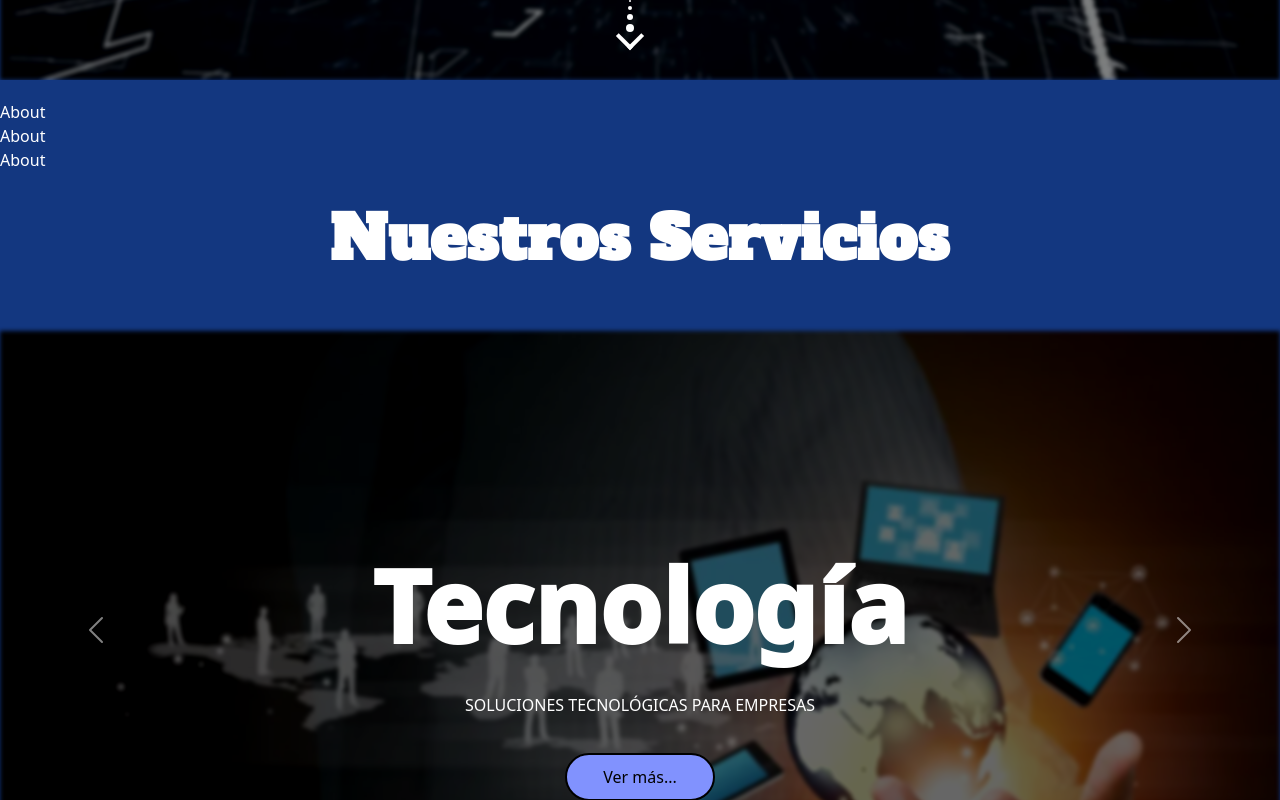
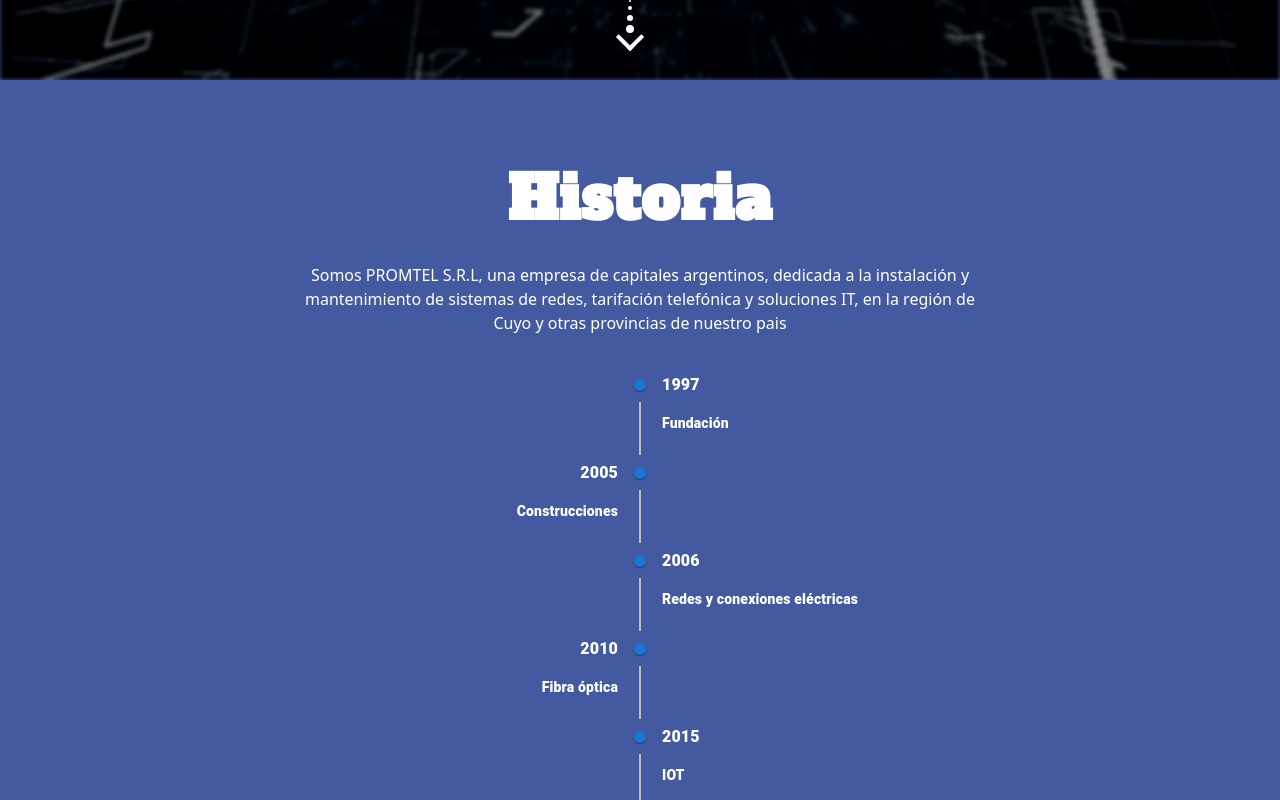
Before and after one commit to BraianVargas/promtel, a React (Create React App) app: page / in a window 1280 px wide. Shown: the part 720-1520 px from the top of the page. Built offline with nearby package versions, Linux system fonts and the light colour scheme.

Commit message:
[ADD] Timeline and carouselContent

```diff
--- a/package.json
+++ b/package.json
@@ -3,10 +3,14 @@
   "version": "0.1.0",
   "private": true,
   "dependencies": {
+    "@emotion/react": "^11.11.1",
+    "@emotion/styled": "^11.11.0",
+    "@mui/lab": "^5.0.0-alpha.75",
+    "@mui/material": "^5.14.2",
     "@testing-library/jest-dom": "^5.16.5",
     "@testing-library/react": "^13.4.0",
     "@testing-library/user-event": "^13.5.0",
-    "bootstrap": "^5.3.0",
+    "bootstrap": "^5.3.1",
     "bootstrap-icons": "^1.10.5",
     "react": "^18.2.0",
     "react-dom": "^18.2.0",
--- a/src/App.js
+++ b/src/App.js
@@ -9,14 +9,14 @@
 import Carousel from './components/carousel';
 import MainView from './components/mainView';
 import Clients from './components/clients';
-import About from './components/about';
+import Timeline from './components/timeline';
 
 export default function Root() {
   return (
     <>
       <Navbar/>
       <MainView/>
-      <About/>
+      <Timeline/>
       <Carousel/>
       <Clients/>
       <Footer/>
--- a/src/components/about.js
+++ b/src/components/about.js
@@ -1,34 +1,40 @@
 import React, { Component } from 'react'
 import "../css/about.css"
-import img1 from "../img/about/collage_1.jpg"
-import img2 from "../img/about/collage_2.jpg"
-import img3 from "../img/about/crecimiento.jpg"
+const timelineData = [
+  {
+    'year': 1,
+    'event' : "Fundacion"
+  },
+  {
+    'year': 1,
+    'event' : "img1"
+  },
+  {
+    'year': 1,
+    'event' : "img1"
+  },
+]
+  // title : "Nuestra Historia",
 
-const infoAbout = {
-  title : "Sobre Nosotros",
-  imageList : [
-    img1,
-    img2,
-    img3
-  ],
-  content1:"Lorem ipsum dolor sit amet, consectetur adipiscing elit, sed do eiusmod tempor incididunt ut labore et dolore magna aliqua. Ut enim ad minim veniam, quis nostrud exercitation ullamco laboris nisi ut aliquip ex ea commodo consequat. Duis aute irure dolor in reprehenderit in voluptate velit esse cillum dolore eu fugiat nulla pariatur. Excepteur sint occaecat cupidatat non proident, sunt in culpa qui officia deserunt mollit anim id est laborum.",
-
-
-}
+  // content1:"Somos PROMTEL SRL, una empresa líder con más de una década de experiencia en redes y telecomunicaciones, IoT y construcciones civiles. Nuestra misión es facilitar la conectividad y mejorar la calidad de vida a través de soluciones innovadoras. Con más de 20 clientes satisfechos en la provincia, nos enorgullecemos de ser su socio preferido en el despliegue de tecnologías avanzadas. Nuestros valores fundamentales de innovación, calidad, integridad, colaboración y responsabilidad social nos guían en cada proyecto que emprendemos. Únase a nuestra historia de éxito y construyamos un futuro más conectado juntos.",
+  // content2:"Nuestra mision es facilitar la conectividad y mejorar la calidad de vida a través de soluciones innovadoras en redes y telecomunicaciones, IoT y construcciones civiles. Creemos que una sociedad interconectada es esencial para el progreso y el desarrollo, y nos enorgullece contribuir a la creación de un mundo más conectado y tecnológicamente avanzado. Nuestra visión es ser reconocidos como el socio preferido en el mercado de las telecomunicaciones y la construcción, superando las expectativas de nuestros clientes en cada proyecto que emprendemos. Aspiramos a seguir siendo pioneros en la implementación de tecnologías de vanguardia, asegurando un impacto positivo y sostenible en las comunidades en las que operamos."
 
 export default class About extends Component {
   render() {
     return (
-     <div className='about-container'>
-      { infoAbout['imageList'].map((item) =>
-        <div>
-          About
-          {/* <img src={item} key={1}/> */}
-        </div>
-      )}
+      <div className='timeline-container'>
+        <h1 className='clients-title text-center'> Historia </h1>
 
-
-     </div>
+        <div className="timeline">
+        {timelineData.map((event, index) => (
+          <div className="timeline-item text-center" key={index}>
+            <div className="timeline-dot"></div>
+            <div className="timeline-year">{event.year}</div>
+            <div className="timeline-description">{event.description}</div>
+          </div>
+        ))}
+      </div>
+      </div>
     )
   }
 }
--- /dev/null
+++ b/src/components/carouselcontent.js
@@ -0,0 +1,16 @@
+import React, { Component } from 'react'
+
+export default class Carouselcontent extends Component {
+    render() {
+        return (
+            <>
+            <div>
+                <div>
+                    <section>
+                    </section>
+                </div>
+            </div>
+            </>
+        )
+    }
+}
--- a/src/components/mainView.js
+++ b/src/components/mainView.js
@@ -17,7 +17,7 @@
                     </div>
                     <div className='carousel-caption'>
                          <svg>
-                              <text x="50%" y="20%" cy="50" dy="35" text-anchor="middle" color='white'>
+                              <text x="50%" y="20%" cy="50" dy="35" textAnchor="middle" color='white'>
                                    PROMTEL S.R.L
                               </text>
                          </svg>
--- a/src/components/tecnologia.js
+++ b/src/components/tecnologia.js
@@ -1,16 +1,18 @@
 import React, { Component } from 'react'
 import Navbar from './navbar'
 import Footer from './footer'
-
+import Carouselcontent from './carouselcontent'
 
 export default class Tecnologia extends Component {
     render() {
         return (
-      <div id='tecnologiaContainer'>
+            <>
                 <Navbar/>
-               Tecnologia
+
+                <Carouselcontent/>
+
                 <Footer/>
-      </div>
+            </>
         )
     }
 }
--- /dev/null
+++ b/src/components/timeline.js
@@ -0,0 +1,83 @@
+import * as React from "react";
+import Timeline from "@mui/lab/Timeline";
+import TimelineItem from "@mui/lab/TimelineItem";
+import TimelineSeparator from "@mui/lab/TimelineSeparator";
+import TimelineConnector from "@mui/lab/TimelineConnector";
+import TimelineContent from "@mui/lab/TimelineContent";
+import TimelineDot from "@mui/lab/TimelineDot";
+import { Typography } from "@mui/material";
+
+
+import "../css/timeline.css"
+
+export default function AlternateTimeline() {
+  const mainInfo = {
+    first : "Somos PROMTEL S.R.L, una empresa de capitales argentinos, dedicada a la instalación y mantenimiento de sistemas de redes, tarifación telefónica y soluciones IT, en la región de Cuyo y otras provincias de nuestro pais",
+    second :"En más de 25 años de compromiso, apostamos al crecimiento de region, implementando tecnologias de punta y ofreciendo soluciones altamente efectivas en telcomunicación, redes y IOT."
+  }
+  const timelineData = [
+    {
+      year: 1997,
+      description: "Fundación"
+    },
+    {
+      year: 2005,
+      description: "Construcciones"
+    },
+    {
+      year: 2006,
+      description: "Redes y conexiones eléctricas"
+    },
+    {
+      year: 2010,
+      description: "Fibra óptica"
+    },
+    {
+      year: 2015,
+      description: "IOT"
+    },
+    {
+      year: 2019,
+      description: "Construcción Civil"
+    },
+    {
+      year: 2023,
+      description: "Continuamos avanzando..."
+    }
+  ];
+
+
+  return (
+
+    <div className="timeline-container">
+      <Timeline position="alternate">
+        <h1 className='clients-title text-center'> Historia </h1>
+        <p className="text-center main-info my-2">{mainInfo.first}</p>
+        <div className="my-4">
+          {timelineData.map((event, index) => (
+            <TimelineItem key={index}>
+              <TimelineSeparator>
+                <TimelineDot color="primary" />
+                {index < timelineData.length - 1 && <TimelineConnector />}
+                </TimelineSeparator>
+                <TimelineContent>
+                <Typography variant="body1">
+                  <p className="typography">
+                  {event.year}
+                  </p>
+                </Typography>
+                <Typography variant="body2">
+                  <p className="typography">
+                  {event.description}
+                  </p>
+                </Typography>
+            </TimelineContent>
+          </TimelineItem>
+
+          ))}
+        </div>
+      <p className="text-center main-info mb-5">{mainInfo.second}</p>
+    </Timeline>
+    </div>
+  );
+}
--- a/src/css/App.css
+++ b/src/css/App.css
@@ -29,5 +29,5 @@
 }
 
 body{
-  background-color: var(--color2);
+  background-color: var(--color3);
 }
--- a/src/css/about.css
+++ b/src/css/about.css
@@ -0,0 +1,66 @@
+.timeline-container{
+    margin-top: -120px;
+}
+
+.timeline {
+    display: flex;
+    flex-direction: column;
+    width: 400px;
+    margin: 0 auto;
+}
+
+.timeline-item {
+    display: flex;
+    align-items: center;
+    margin: 20px 0;
+}
+
+.timeline-dot {
+    width: 20px;
+    height: 20px;
+    background-color: #075ab3;
+    border-radius: 50%;
+    position: relative;
+}
+
+.timeline-dot::before {
+    content: '';
+    width: 10px;
+    height: 10px;
+    background-color: white;
+    border-radius: 50%;
+    position: absolute;
+    top: 50%;
+    left: 50%;
+    transform: translate(-50%, -50%);
+}
+
+.timeline-year,
+.timeline-description {
+    margin: 0 10px;
+}
+
+.timeline-year {
+    font-size: 1.2rem;
+    font-weight: 1200;
+}
+
+.timeline-description {
+    flex-grow: 1;
+}
+
+.timeline-item:nth-child(odd) .timeline-dot {
+    order: 1;
+}
+
+.timeline-item:nth-child(odd) .timeline-description {
+    order: 2;
+}
+
+.timeline-item:nth-child(even) .timeline-year {
+    order: 3;
+}
+
+.timeline-item:nth-child(even) .timeline-dot {
+    order: 4;
+}
--- a/src/css/carousel.css
+++ b/src/css/carousel.css
@@ -35,13 +35,13 @@
      position: relative;
      font-size: 100px;
      font-weight: 1000;
-     top: -100px;
+     top: -150px;
      text-align: center;
 }
 #carouselContainer .carousel-caption p{
      position: relative;
      text-align: center;
-     top: -80px;
+     top: -130px;
 }
 #carouselContainer .carousel-caption a{
      font-weight: 500;
@@ -52,7 +52,6 @@
      box-shadow: none;
      border-radius: 50px;
      transition : .3s;
-     transform: translateY(0);
      align-items: center;
      cursor: pointer;
      text-decoration: none;
@@ -60,15 +59,11 @@
      margin: auto;
      display: block;
      width: 150px;
-     margin-top: -60px;
+     margin-top: -100px;
 }
 #carouselContainer .carousel-caption a:hover{
+     transform : scale(1.2);
      transition : .3s;
-     margin: auto;
-     margin-top: -60px;
-     padding: 10px 50px;
-     transform : translateY(-5px);
-     width: 180px;
      background-color: #133780;
      color: #ffffff;
      border: solid 2px #fff;
@@ -108,7 +103,7 @@
           margin-top: -50px;
      }
      #carouselContainer{
-          height: 280px;
+          height: 480px;
           max-height: 3000px;
      }
      #carouselContainer img{
@@ -143,7 +138,7 @@
      }
      #carouselContainer .carousel-caption a{
           position: relative;
-          top: -120px;
+          top: -90px;
           font-weight: 300;
           padding: 5px 12px;
           font-size: 8px;
@@ -152,9 +147,7 @@
 
      #carouselContainer .carousel-caption a:hover{
           transition : .5s;
-          top: -120px;
-          padding: 7px 14px;
-          width: 80px;
+          transform: scale(1.2);
           background-color: #133780;
           color: #ffffff;
           border: solid 2px #fff;
--- /dev/null
+++ b/src/css/timeline.css
@@ -0,0 +1,19 @@
+.timeline-container {
+    margin-top: -120px;
+}
+.timeline-container .typography{
+    font-weight: 1000;
+}
+.main-info{
+    margin: auto;
+    width: auto;
+    max-width: 700px;
+}
+
+
+@media (max-width: 768px) {
+    .timeline-container .clients-title{
+        margin-bottom: 90px;
+    }
+
+}
```
Also changed, not shown: src/css/clients.css (+6 -2 lines), 1 other file (tests, documents, lock files or other folders). Lines whose indentation alone changed are shown as unchanged.
